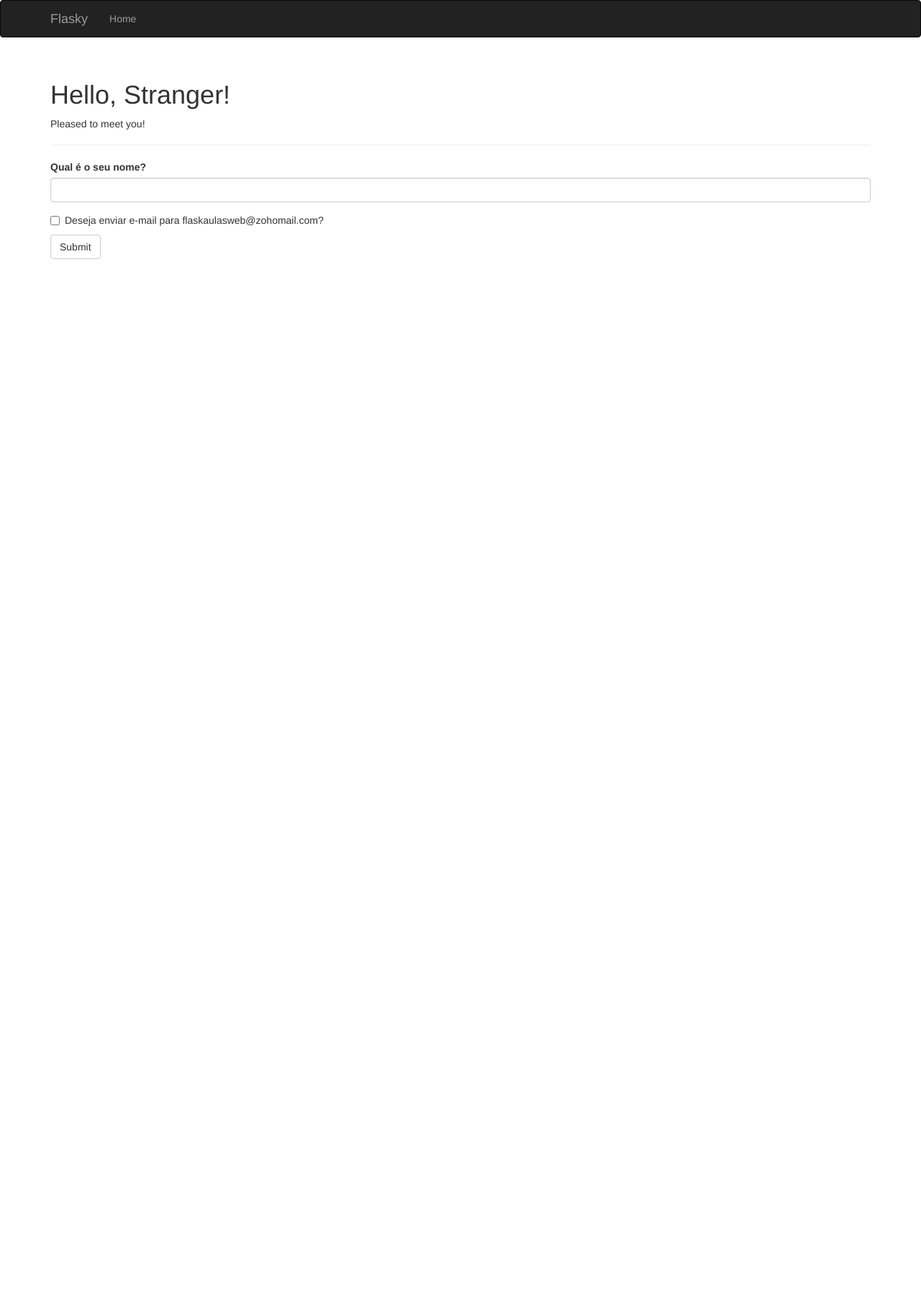
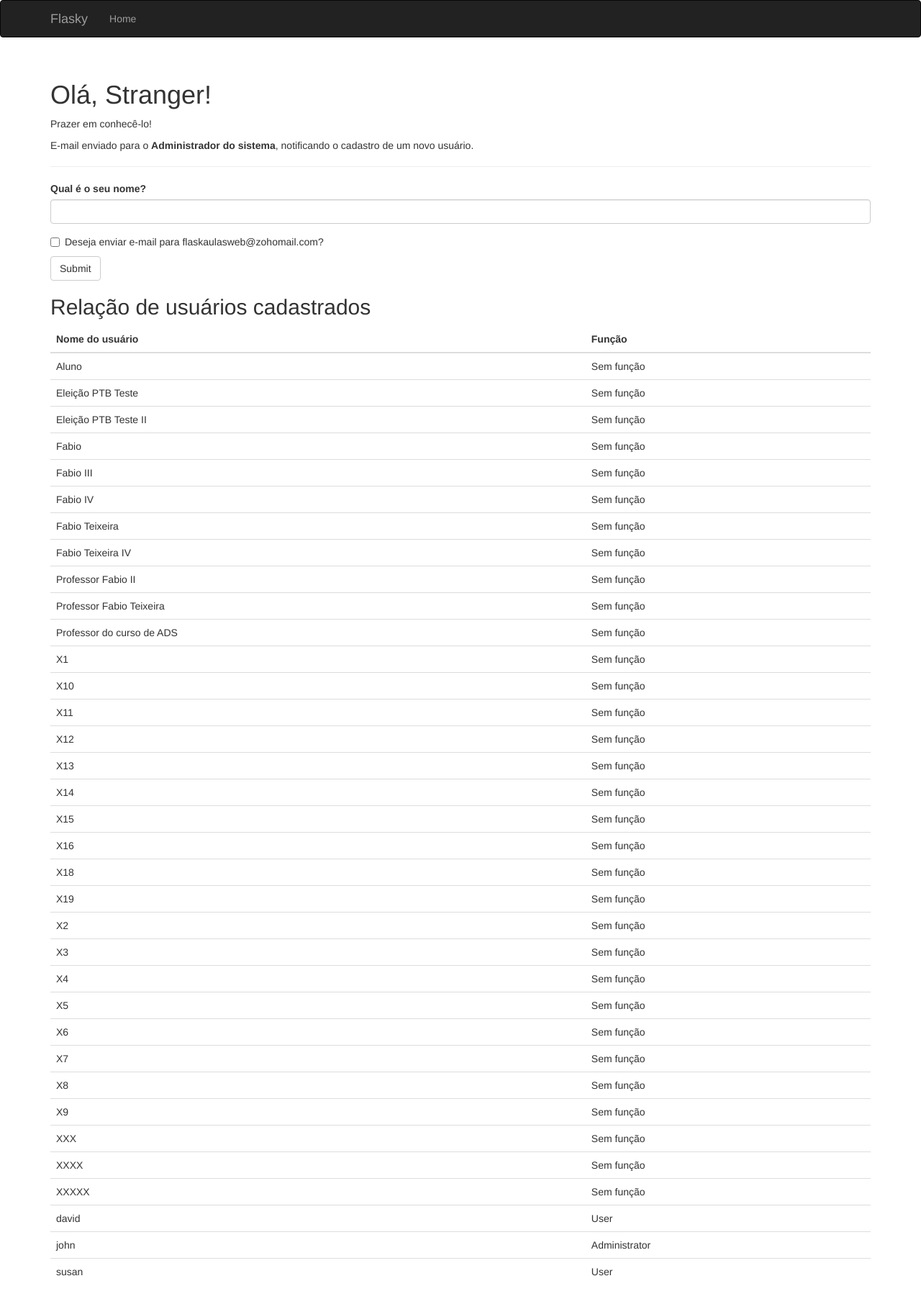
Before and after one commit to Tenlucena/PTB3031756-DSWS-04, a Flask app: page / in a window 1280 px wide. Shown: the whole page at 72% size. Before the commit the page ends 360 px from the top, so only its background shows below. Run offline with Flask 3, Linux system fonts and the light colour scheme; some libraries are stand-ins or nearby versions.

Commit message:
Update index.html

```diff
--- a/templates/index.html
+++ b/templates/index.html
@@ -5,12 +5,41 @@
 
 {% block page_content %}
 <div class="page-header">
-    <h1>Hello, {% if name %}{{ name }}{% else %}Stranger{% endif %}!</h1>
+    <h1>Olá, {% if name %}{{ name }}{% else %}Stranger{% endif %}!</h1>
     {% if not known %}
-    <p>Pleased to meet you!</p>
+    <p>Prazer em conhecê-lo!</p>
     {% else %}
-    <p>Happy to see you again!</p>
+    <p>Feliz em vê-lo novamente!</p>
     {% endif %}
+    <p>E-mail enviado para o <strong>Administrador do sistema</strong>, notificando o cadastro de um novo usuário.</p>
 </div>
 {{ wtf.quick_form(form) }}
+
+<h2>Relação de usuários cadastrados</h2>
+{% if users %}
+    <table class="table">
+        <thead>
+            <tr>
+                <th>Nome do usuário</th>
+                <th>Função</th>
+            </tr>
+        </thead>
+        <tbody>
+            {% for user in users %}
+            <tr>
+                <td>{{ user.username }}</td>
+                <td>
+                    {% if user.role %}
+                        {{ user.role.name }}
+                    {% else %}
+                        <span>Sem função</span>
+                    {% endif %}
+                </td>
+            </tr>
+            {% endfor %}
+        </tbody>
+    </table>
+{% else %}
+    <p>Nenhum usuário cadastrado ainda.</p>
+{% endif %}
 {% endblock %}
```
